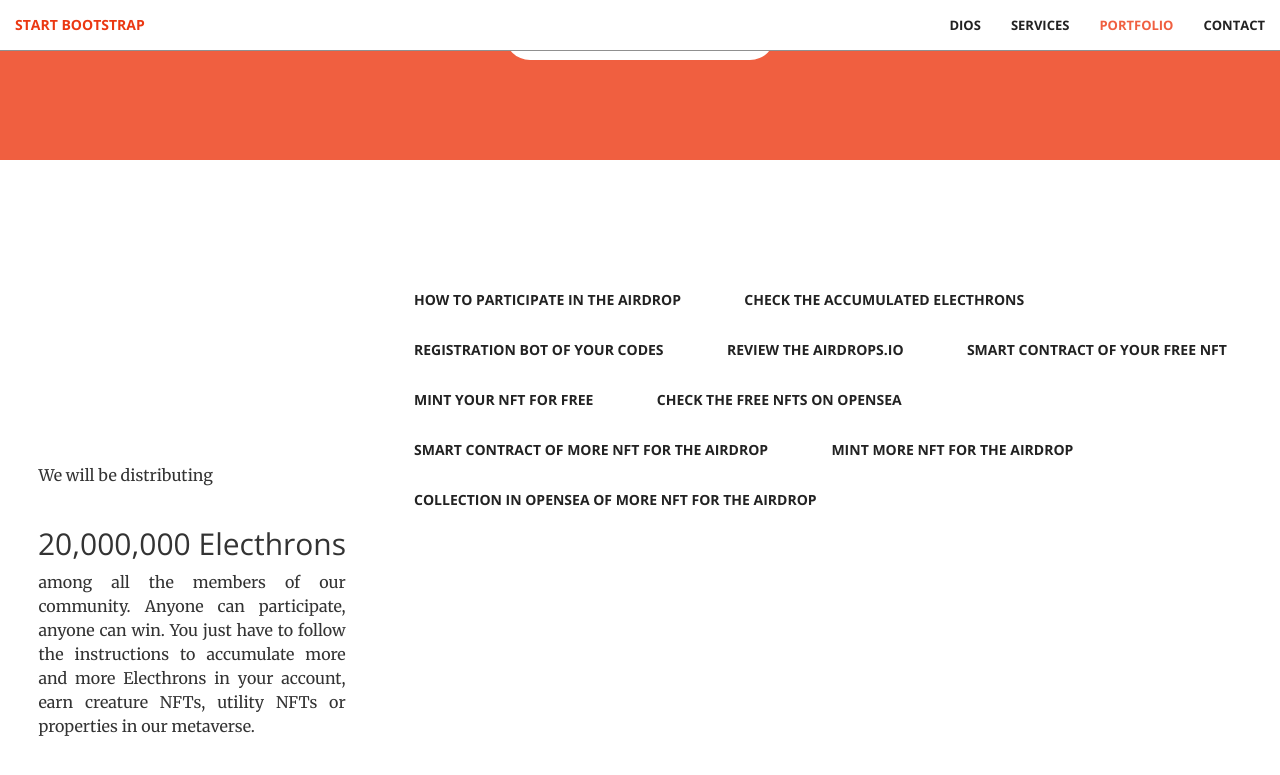
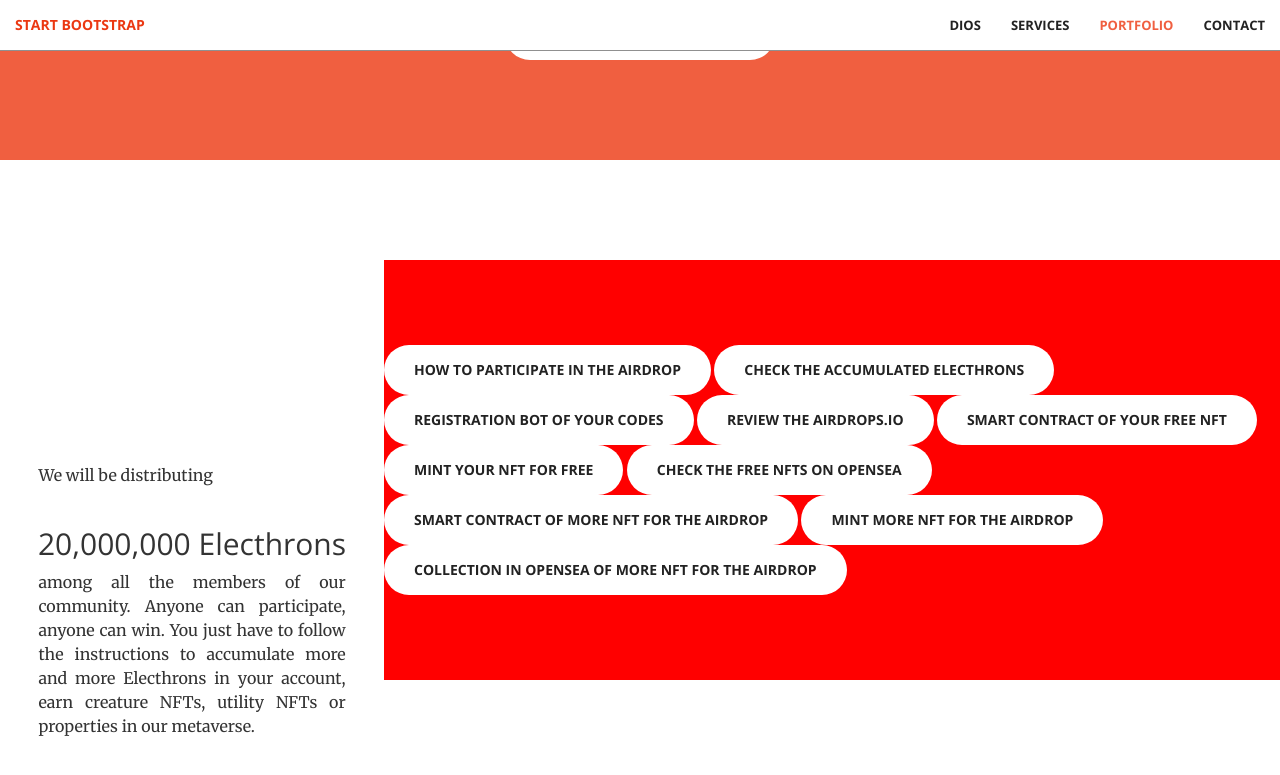
Before and after one commit to soujiang/soujiang.github.io, a Jekyll site: the page built from index.html, in a window 1280 px wide and 900 px high, scrolled down 3400 px. Shown: the top 775 px of the window. Built offline with Jekyll 4.4.1, drawn with Linux system fonts in a browser that asks for light colours.

Commit message:
airdrop 30em

```diff
--- a/_sass/_base.scss
+++ b/_sass/_base.scss
@@ -410,10 +410,8 @@ body {
 	flex-wrap: wrap;
 	flex-direction: column;
 	width: 70%;
-	height: 20em;
+	height: 30em;
 	justify-content: center;
 	align-items: center;
+    background:red;
 }
-
-.airdropbottoms a {
-}
```
